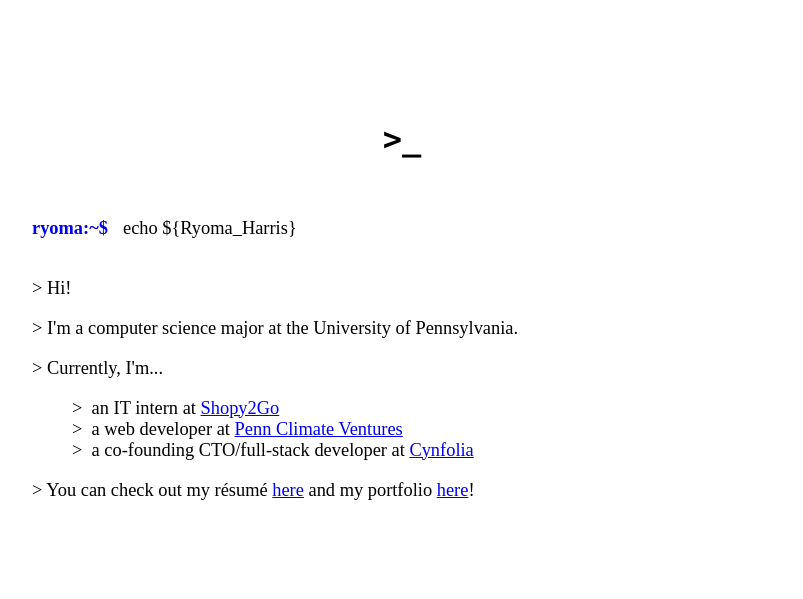
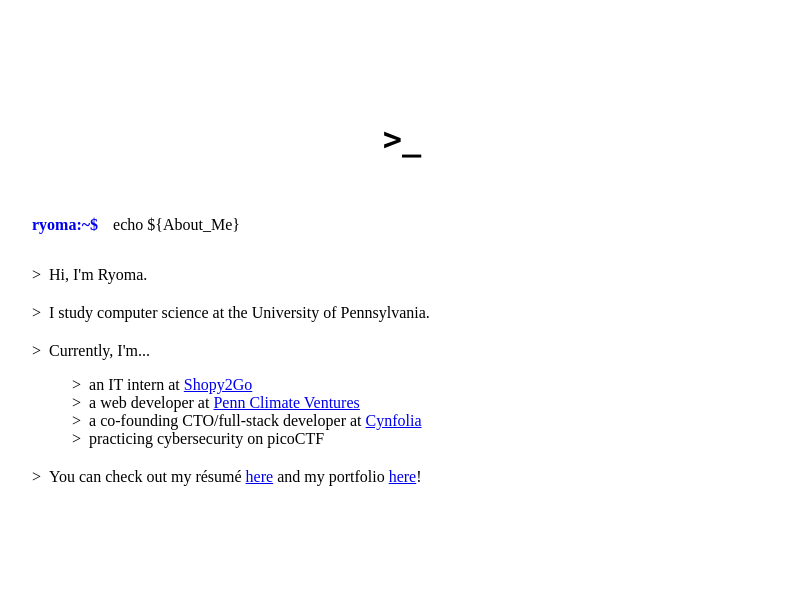
Before and after one commit to hryoma/hryoma.github.io, a Gatsby site: page / in a window 1280 px wide. Shown: the top 599 px of the page, without its empty margins (238-1041 px from the left). Built offline with nearby package versions, Linux system fonts and the light colour scheme; Gatsby itself is replaced by a stand-in of ours; a small style sheet from the web is missing.

Commit message:
Small style and content fixes

```diff
--- a/src/pages/index.js
+++ b/src/pages/index.js
@@ -16,14 +16,11 @@ const IndexPage = () => {
       <div className="terminal-window">
         <div className="terminal-header">>_</div>
         <div className="terminal-content">
-          <p className="terminal-title">
-            <Brand/>
-            echo ${'{'}<span className="typewriter-text">Ryoma_Harris</span>{'}'}
-          </p>
-          <div className="about-content">
-            <p>> Hi!</p>
-            <p>> I'm a computer science major at the University of Pennsylvania.</p>
-            <p>> Currently, I'm...</p>
+          <p><Brand/>echo ${'{'}<span className="typewriter-text">About_Me</span>{'}'}</p>
+          <div className="about-me">
+            <p>Hi, I'm Ryoma.</p>
+            <p>I study computer science at the University of Pennsylvania.</p>
+            <p>Currently, I'm...</p>
             <ul className="about-experiences">
               <li>an IT intern at{' '}
                 <ExtLink className={"text-cyan"} link={"https://shopy2go.com"} title={"Shopy2Go"}/>
@@ -36,8 +33,9 @@ const IndexPage = () => {
               <li>a co-founding CTO/full-stack developer at{' '}
                 <ExtLink className={"text-green"} link={"http://cynfolia.com"} title={"Cynfolia"}/>
               </li>
+              <li>practicing cybersecurity on picoCTF</li>
             </ul>
-            <p>> You can check out my résumé{' '}
+            <p>You can check out my résumé{' '}
               <ExtLink className="text-yellow" link={resumePdf} title={"here"}/>{' '}
               and my portfolio{' '}
               <ExtLink className="text-blue" link={"portfolio"} title={"here"}/>!
--- a/src/styles/base.css
+++ b/src/styles/base.css
@@ -86,12 +86,6 @@ h1, h2, h3, h4, h5, h6, p, small, pre, code, a, span, label {
   margin: 0;
   word-break: normal;
 }
-ul, li {
-  margin-top: 0;
-  margin-bottom: 0;
-  padding-top: 0;
-  padding-bottom: 0;
-}
 
 h1, h2, h3, h4, h5, h6 {
   color: var(--c-cyan);
@@ -138,7 +132,14 @@ h6 {
   margin-bottom: 0.8rem;
 }
 
-p {
+ul, li {
+  margin-top: 0;
+  margin-bottom: 0;
+  padding-top: 0;
+  padding-bottom: 0;
+}
+
+p, ul, li {
   font-size: 1.1rem;
   line-height: 1.5rem;
 }
--- a/src/styles/brand.css
+++ b/src/styles/brand.css
@@ -14,7 +14,7 @@
   transition: all ease-in-out 0.15s;
 }
 
-.brand:hover > * {
+.brand > a:hover {
   text-decoration: none;
   filter: drop-shadow(0 0 5px var(--c-cyan));
 }
--- a/src/styles/index.css
+++ b/src/styles/index.css
@@ -30,16 +30,10 @@
 }
 
 .terminal-content {
-  font-size: 1.15rem;
   padding: 30px;
   height: 100%;
   overflow-x: hidden;
   overflow-y: auto;
-}
-
-.terminal-title {
-  font-family: var(--font-monospace);
-  margin-bottom: 2.4rem;
 }
 
 .typewriter-text {
@@ -59,16 +53,18 @@
   right: 0;
 }
 
+/* hides text to right of the blinking cursor */
 .typewriter-text::before {
   background: var(--c-bg);
   animation: typewriter var(--typewriter-speed) steps(12) 0.5s forwards;
 }
 
+/* blinking cursor */
 .typewriter-text::after {
   width: .125em;
   background: transparent;
   animation: typewriter var(--typewriter-speed) steps(12) 0.5s forwards,
-             typeblink 750ms steps(12) 6;
+             typeblink 750ms steps(6) 3;
 }
 
 @keyframes typewriter {
@@ -83,14 +79,19 @@
   }
 }
 
-.about-content {
+.about-me {
+  margin-top: 2rem;
   opacity: 0;
   transform: translateY(1rem);
   animation: fadeInUp 2s ease 2s forwards;
 }
 
-.about-content > p {
-  margin-top: 1.2rem;
+.about-me > p{
+  margin-top: 1.25rem;
+}
+.about-me > p:before {
+  content: ">";
+  margin-right: 0.5em;
 }
 
 .about-experiences > li {
```
